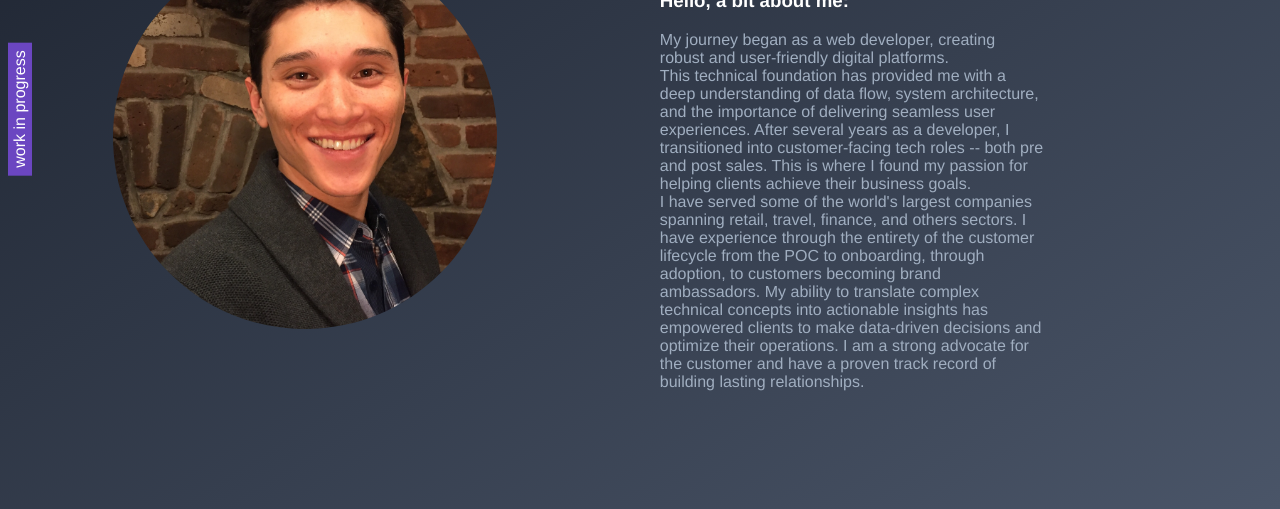
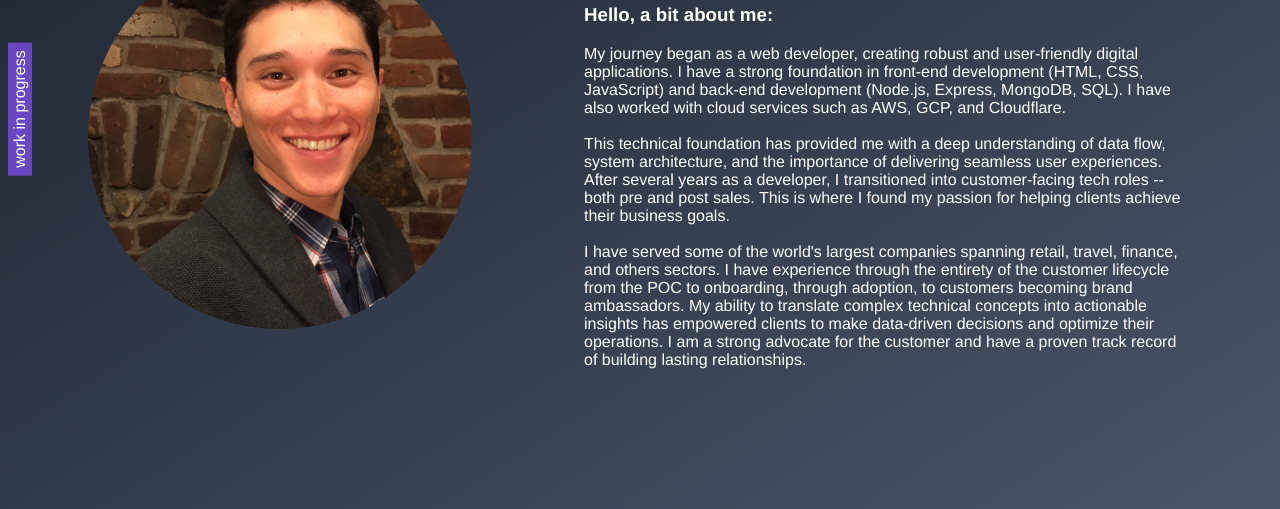
Before and after one commit to SirWilliamIII/simple-resume-site, a website: page public/index.html in a window 1280 px wide. Shown: the part 291-800 px from the top of the page. Drawn offline with Linux system fonts and the light colour scheme.

Commit message:
small changes

```diff
--- a/public/index.html
+++ b/public/index.html
@@ -84,15 +84,27 @@
 
                 <h3>Hello, a bit about me:</h3>
                 <p>
+                <div>
                     <span class="tab2">My journey began as a web developer, creating robust and user-friendly digital
-                        platforms.</span>
-                    <br>
+                        applications.
+                        I have a strong foundation in front-end development
+                        (HTML, CSS, JavaScript) and back-end
+                        development (Node.js, Express, MongoDB, SQL). I have also worked with cloud services such as
+                        AWS, GCP, and Cloudflare.
+                    </span>
+
+                </div>
+                <br>
+                <div>
                     <span class="tab2"></span>This technical foundation has provided me with a deep understanding of
                     data flow, system architecture, and the importance of delivering seamless user experiences. After
-                    several years as a developer, I transitioned
-                    into customer-facing tech roles -- both pre and post sales. This is where I found my passion for
-                    helping clients achieve their business goals.
-                    <br>
+                    several years as a developer, I
+                    transitioned into customer-facing tech roles -- both pre and post sales. This is where I found my
+                    passion for helping clients achieve their business goals.
+
+                </div>
+                <br>
+                <div>
                     <span class="tab2"></span>I have served some of the world's largest companies spanning retail,
                     travel, finance, and others sectors. I have experience through the entirety of the customer
                     lifecycle from the POC to onboarding, through
@@ -100,6 +112,7 @@
                     concepts into actionable insights has empowered clients to make data-driven decisions and optimize
                     their operations. I am a strong advocate
                     for the customer and have a proven track record of building lasting relationships.
+                </div>
                 </p>
                 <!-- <p>Rea / SVG animation / Animated HTML5 Ads / Web Animation / Three.JS
                 </p> -->
--- a/public/styles.css
+++ b/public/styles.css
@@ -73,6 +73,7 @@ main {
   align-items: center;
   flex: 1;
   padding: 2rem;
+  tab-size: 4;
 }
 
 .content h1 {
@@ -91,7 +92,7 @@ main {
   max-width: 24rem;
   color: #a0aec0;
   font-size: 0.875rem;
-    margin: 0.5rem 0;
+  tab-size: 4;
 }
 
 .social {
@@ -167,7 +168,6 @@ a:hover {
   color: #777;
 }
 
-
 /* Responsive Design */
 
 @media (min-width: 768px) {
@@ -215,7 +215,7 @@ a:hover {
   .hamburger {
     display: flex;
   }
-    .hamburger.active+.nav-links {
+  .hamburger.active + .nav-links {
     display: flex;
   }
   .social {
```
Also changed, not shown: 1 other file. Lines whose indentation alone changed are shown as unchanged.
